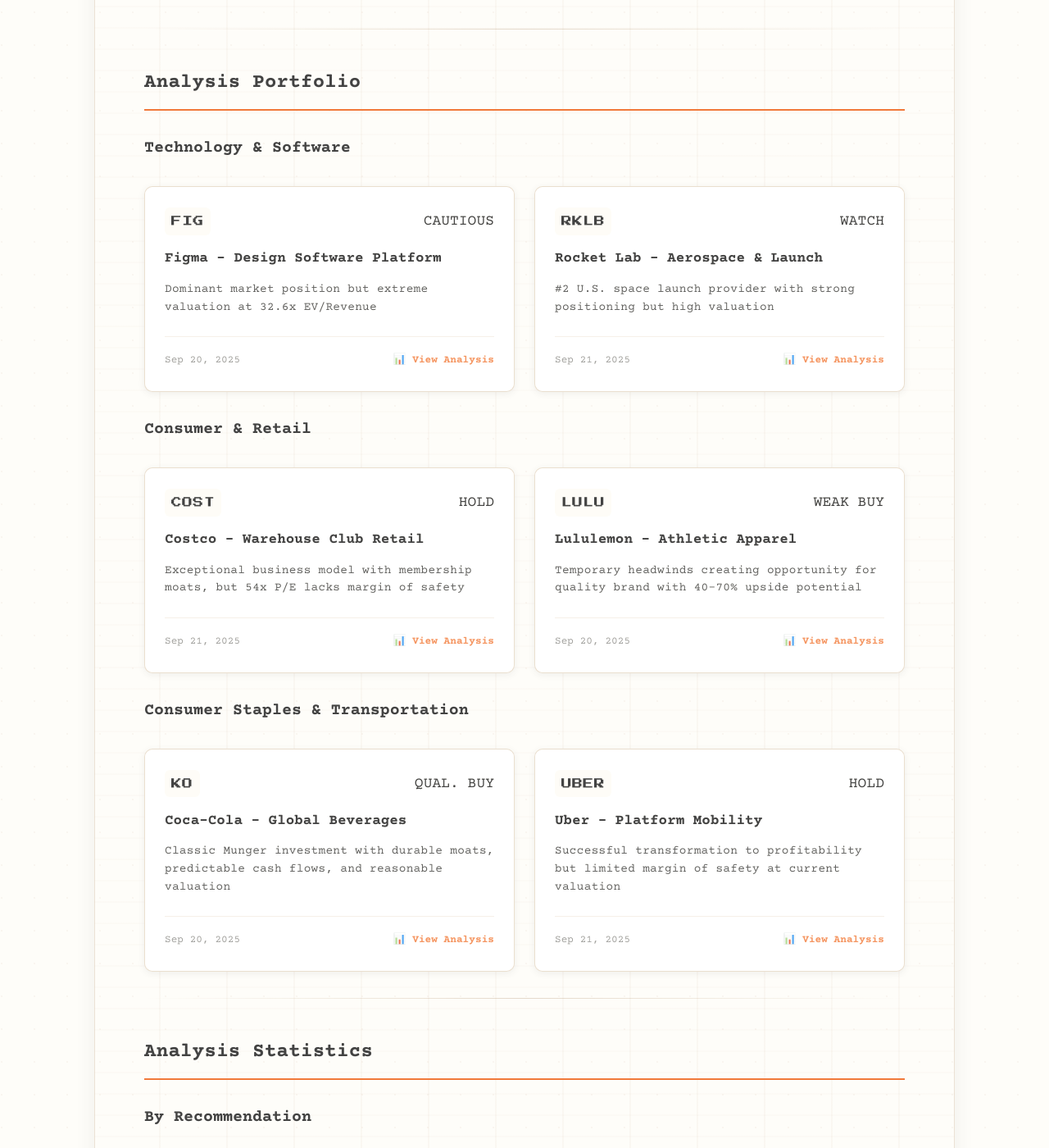
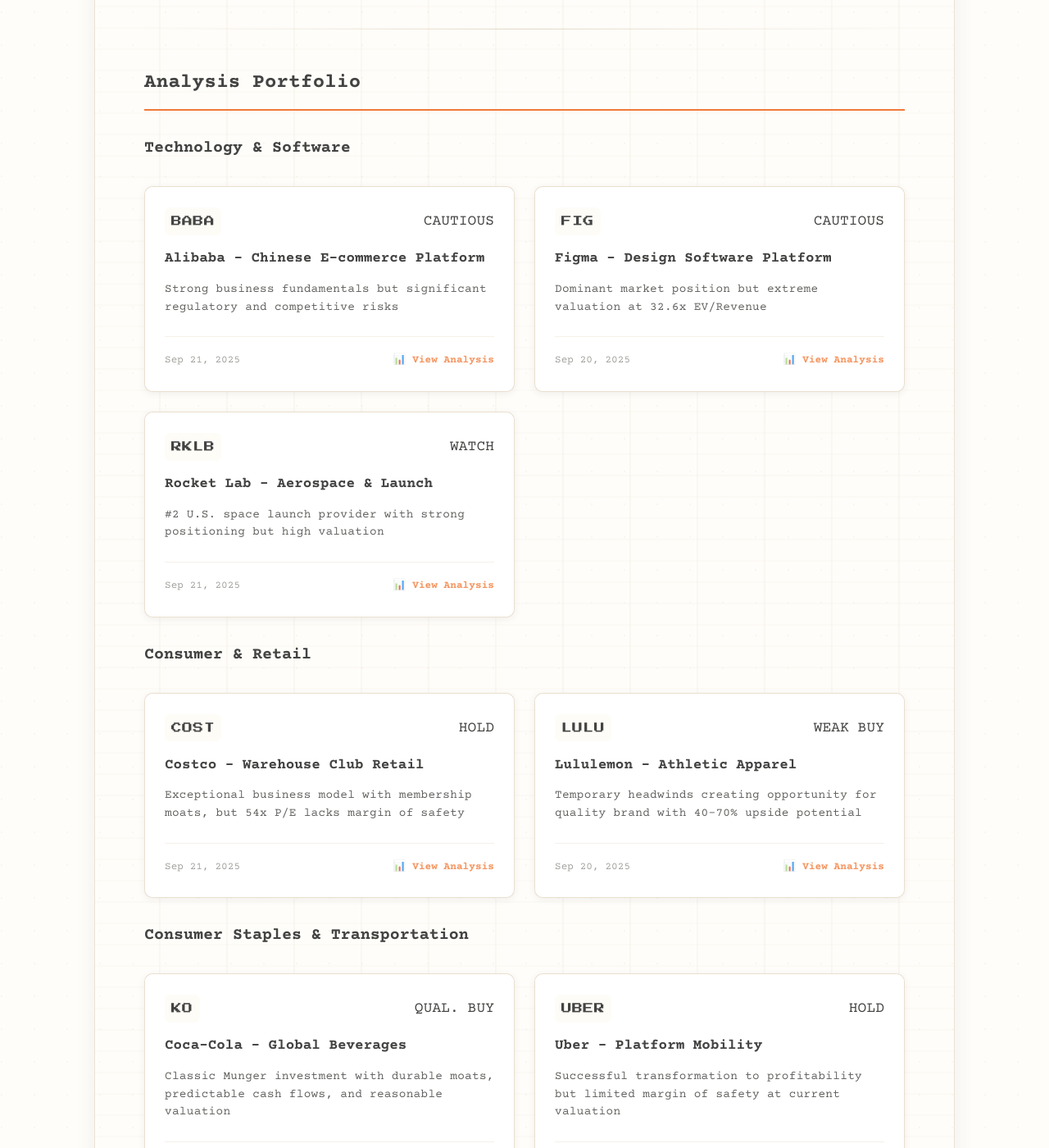
Before and after one commit to ohmji/wwqi, a Jekyll site: the page built from analysis/index.md, in a window 1280 px wide and 1400 px high, scrolled down 1107 px. Shown: the whole window at 82% size. Built offline with Jekyll 4.4.1, drawn with Linux system fonts in a browser that asks for light colours; some of the changed text lies outside the part shown.

```diff
--- a/analysis/index.md
+++ b/analysis/index.md
@@ -28,6 +28,19 @@ Every analysis follows this systematic approach:
 ### Technology & Software
 
 <div class="analysis-grid">
+  <a href="BABA_analysis_20250921.html" class="analysis-card">
+    <div class="analysis-header">
+      <span class="analysis-ticker">BABA</span>
+      <span class="analysis-recommendation hold">CAUTIOUS</span>
+    </div>
+    <h3>Alibaba - Chinese E-commerce Platform</h3>
+    <p class="analysis-insight">Strong business fundamentals but significant regulatory and competitive risks</p>
+    <div class="analysis-meta">
+      <span class="analysis-date">Sep 21, 2025</span>
+      <span class="analysis-status">📊 View Analysis</span>
+    </div>
+  </a>
+
   <a href="FIG_analysis_20250920.html" class="analysis-card">
     <div class="analysis-header">
       <span class="analysis-ticker">FIG</span>
```
Also changed, not shown: other parts of analysis/index.md (+3 -3 lines), index.md (+9 -0 lines), .claude/commands/update_pages.md (added).
